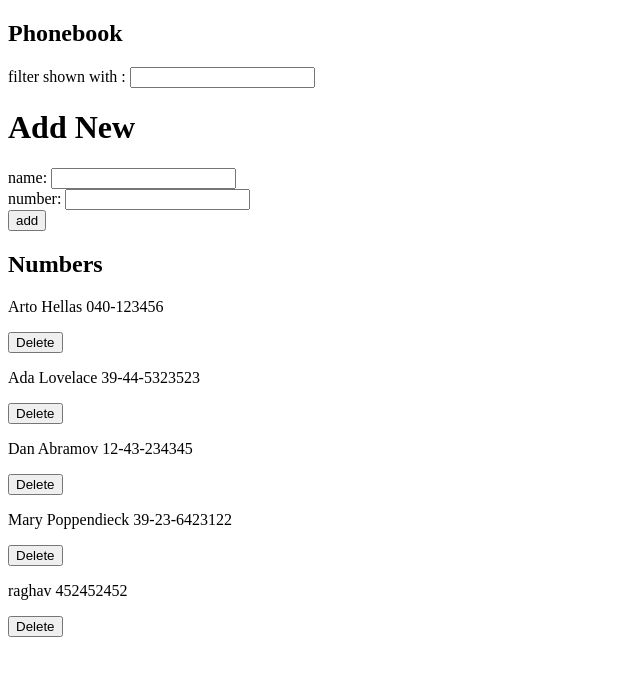
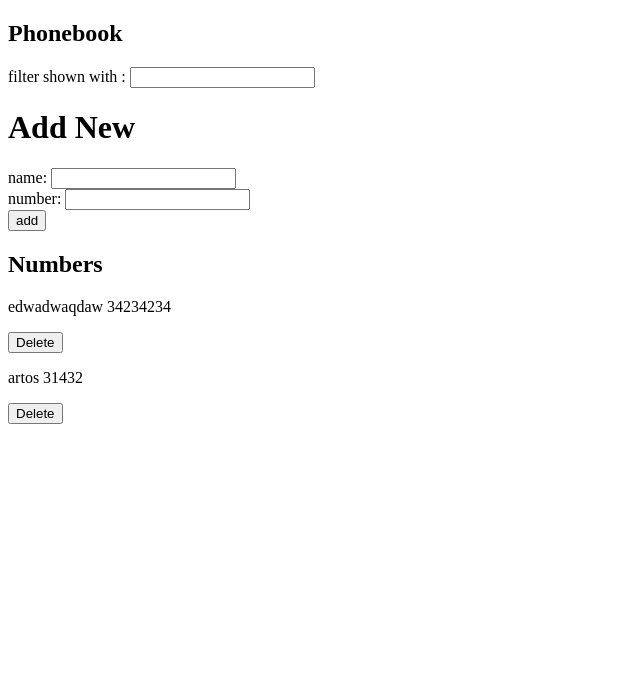
Before and after one commit to ALESTA1/FullStackOpen, a React (Vite) app in the folder part2/phonebook/: page / in a window 1280 px wide. Shown: the top 676 px of the page, without its empty margins (0-640 px from the left). Built offline with nearby package versions, Linux system fonts and the light colour scheme; data requests are answered from the project's data file.

Commit message:
Added del function buts its buggy

```diff
--- a/part2/phonebook/db.json
+++ b/part2/phonebook/db.json
@@ -1,29 +1,14 @@
 {
   "persons": [
     {
-      "name": "Arto Hellas",
-      "number": "040-123456",
+      "name": "edwadwaqdaw",
+      "number": "34234234",
       "id": 1
     },
     {
-      "name": "Ada Lovelace",
-      "number": "39-44-5323523",
-      "id": 2
-    },
-    {
-      "name": "Dan Abramov",
-      "number": "12-43-234345",
+      "name": "artos",
+      "number": "31432",
       "id": 3
-    },
-    {
-      "name": "Mary Poppendieck",
-      "number": "39-23-6423122",
-      "id": 4
-    },
-    {
-      "name": "raghav ",
-      "number": "452452452",
-      "id": 5
     }
   ]
 }
--- a/part2/phonebook/src/App.jsx
+++ b/part2/phonebook/src/App.jsx
@@ -49,7 +49,6 @@ const App = () => {
     .create(personObject)
     .then(response=>{
       setPersons(persons.concat(personObject))
-      setToShow(persons.concat(personObject))
       setNewName('')
       setNewNumber('')
       })
@@ -65,6 +64,22 @@ const App = () => {
   }
   const handleNumberChange = (event)=>{
     setNewNumber(event.target.value)
+
+  }
+  const handleDelete = (id)=>{
+    console.log(id)
+    phoneBookService.del(id)
+    .then(response=>{
+      console.log(response.data)
+      let temp = []
+      persons.forEach(p=>{
+        if(p.id!=id)temp.push(p)
+      })
+      setPersons(temp)
+    })
+    .catch(error=>{
+      console.log(error)
+    })
 
   }
   return (
@@ -87,7 +102,7 @@ const App = () => {
 
       </form>
       <h2>Numbers</h2>
-      <PersonsList persons = {toShow} allPersons = {persons}/>
+      <PersonsList persons = {toShow} allPersons = {persons} handleDelete = {handleDelete}/>
     </div>
   )
 }
--- a/part2/phonebook/src/components/personlist.jsx
+++ b/part2/phonebook/src/components/personlist.jsx
@@ -6,11 +6,13 @@ const PersonsList = (props)=>{
     if(toShow.length===0){
       return (
         <>
-        {persons.map((p,id)=>{
+        {persons.map((p)=>{
           return (
             <>
-              <p key={id}>{p.name} {p.number}</p>
-              <button>Delete</button>
+            <div key = {p.id}>
+              <p >{p.name} {p.number}</p>
+              <button  onClick={()=>props.handleDelete(p.id)}>Delete</button>
+            </div>
             </>
           )
         })}
@@ -21,11 +23,13 @@ const PersonsList = (props)=>{
 
       return (
         <>
-        {toShow.map((p,id)=>{
+        {toShow.map((p)=>{
           return (
             <>
-              <p key={id}>{p.name} {p.number}</p>
-              <button>Delete</button>
+            <div key = {p.id}>
+              <p >{p.name} {p.number}</p>
+              <button  onClick={()=>props.handleDelete(p.id)}>Delete</button>
+            </div>
             </>
           )
         })}
--- a/part2/phonebook/src/services/phonebook.js
+++ b/part2/phonebook/src/services/phonebook.js
@@ -7,8 +7,9 @@ const create = newObject => {
 
 const del = (id) =>{
 
-    return axios.delete
+    return axios.delete(`${baseUrl}/${id}`)
 }
 export default {
-    create :create
+    create :create,
+    del :del
 }
```
